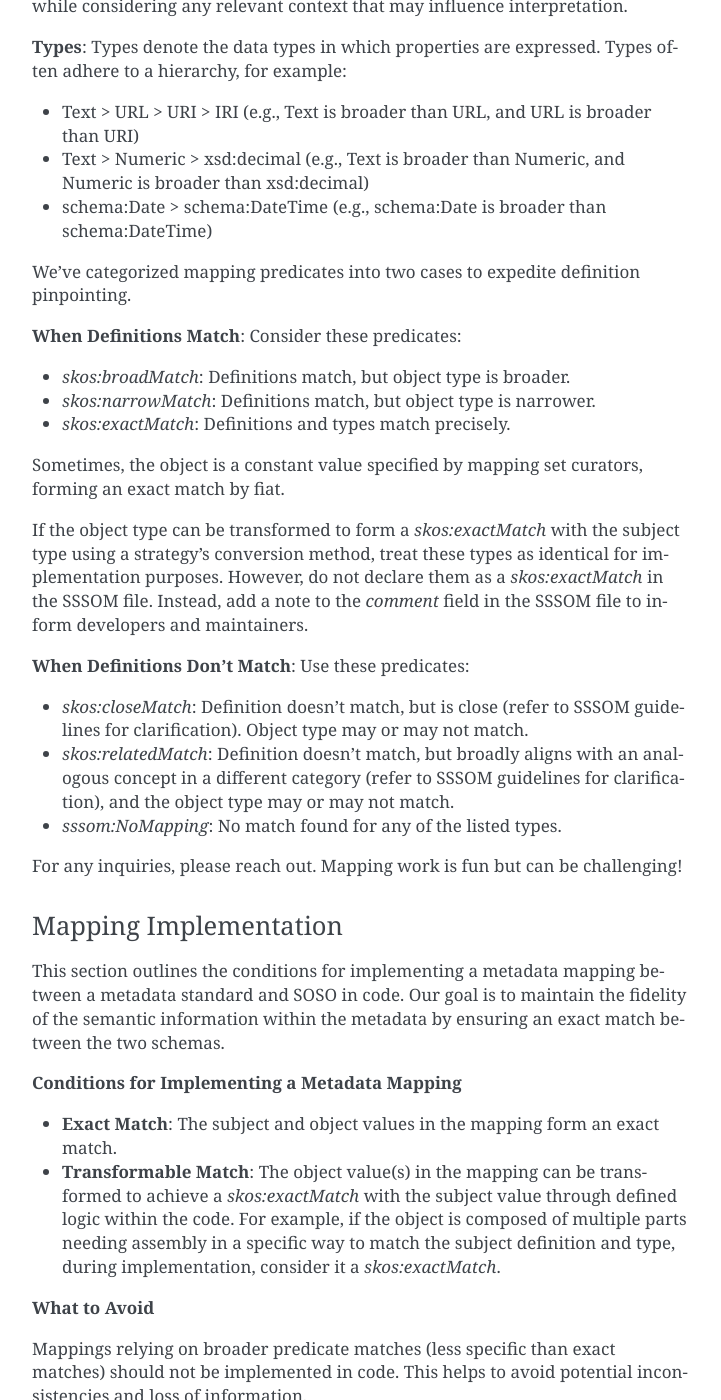
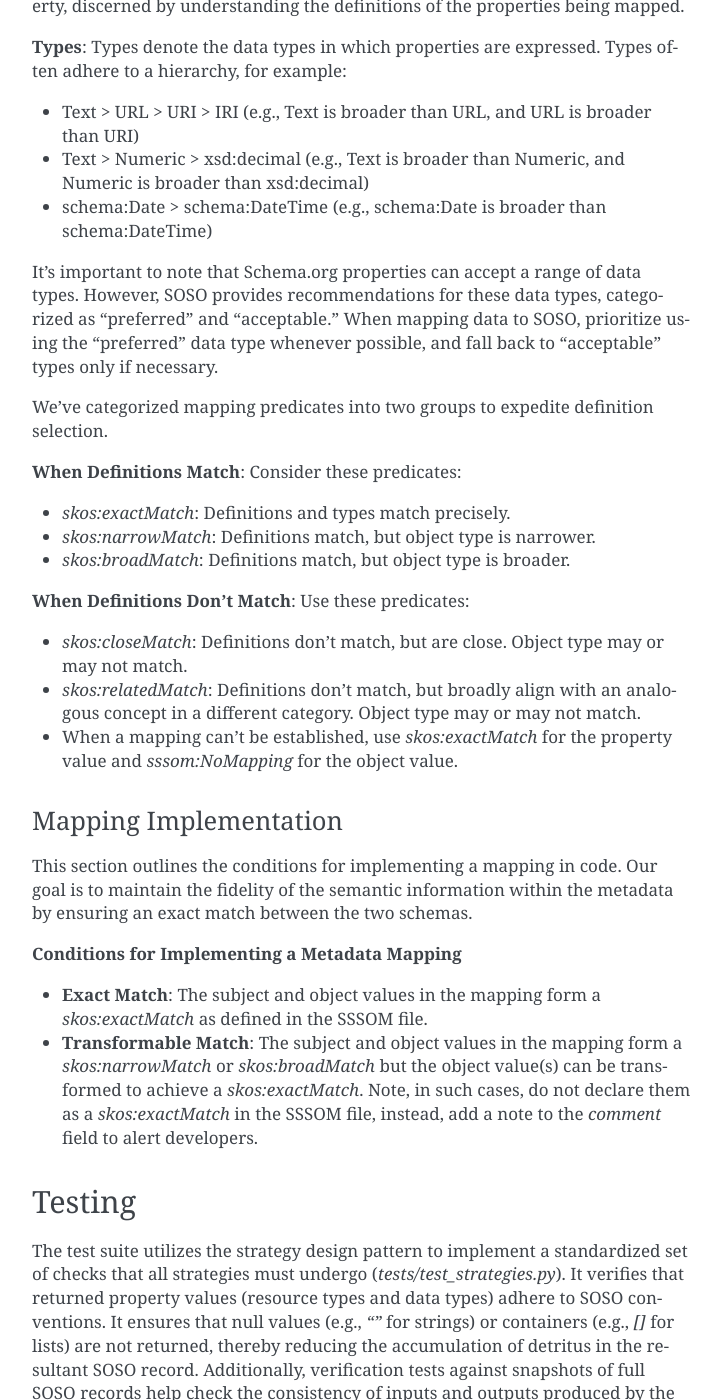
Before and after one commit to clnsmth/soso, a Sphinx documentation site: the page built from docs/source/dev/design.rst, in a window 1280 px wide and 1400 px high, scrolled down 3241 px. Shown: the whole window, without its empty margins (388-1109 px from the left). Built offline with Sphinx 7.4.7, drawn with Linux system fonts in a browser that asks for light colours; some of the changed text lies outside the part shown.

Commit message:
docs: update mapping guidelines
Update mapping guidelines to be more informative and understandable.

```diff
--- a/docs/source/dev/design.rst
+++ b/docs/source/dev/design.rst
@@ -74,9 +74,9 @@
 Predicate Mapping Guidelines
 ~~~~~~~~~~~~~~~~~~~~~~~~~~~~
 
-Our predicate mapping guidelines are based on the `SSSOM guidelines`_, expanding to provide direction for our specific application context. In addition to the SSSOM guidelines, two key factors inform the selection of a mapping predicate: property definition and property type.
+`SSSOM guidelines`_ form the basis of our predicate mapping guidelines. However, we broaden property definitions to include their data types, not only their descriptions. We do this because data types matter to JSON-LD parsers and Schema.org semantics. Therefore, two key factors inform the selection of a mapping predicate: property definition and property type.
 
-**Definitions**: Definitions represent the underlying semantic meaning of a property, discerned by understanding the definitions of the properties being mapped, while considering any relevant context that may influence interpretation.
+**Definitions**: Definitions represent the underlying semantic meaning of a property, discerned by understanding the definitions of the properties being mapped.
 
 **Types**: Types denote the data types in which properties are expressed. Types often adhere to a hierarchy, for example:
 
@@ -84,40 +84,31 @@
 * Text > Numeric > xsd:decimal (e.g., Text is broader than Numeric, and Numeric is broader than xsd:decimal)
 * schema:Date > schema:DateTime (e.g., schema:Date is broader than schema:DateTime)
 
-We've categorized mapping predicates into two cases to expedite definition pinpointing.
+It's important to note that Schema.org properties can accept a range of data types. However, SOSO provides recommendations for these data types, categorized as "preferred" and "acceptable." When mapping data to SOSO, prioritize using the "preferred" data type whenever possible, and fall back to "acceptable" types only if necessary.
+
+We've categorized mapping predicates into two groups to expedite definition selection.
 
 **When Definitions Match**: Consider these predicates:
 
+* `skos:exactMatch`: Definitions and types match precisely.
+* `skos:narrowMatch`: Definitions match, but object type is narrower.
 * `skos:broadMatch`: Definitions match, but object type is broader.
-* `skos:narrowMatch`: Definitions match, but object type is narrower.
-* `skos:exactMatch`: Definitions and types match precisely.
-
-Sometimes, the object is a constant value specified by mapping set curators, forming an exact match by fiat.
-
-If the object type can be transformed to form a `skos:exactMatch` with the subject type using a strategy’s conversion method, treat these types as identical for implementation purposes. However, do not declare them as a `skos:exactMatch` in the SSSOM file. Instead, add a note to the `comment` field in the SSSOM file to inform developers and maintainers.
 
 **When Definitions Don't Match**: Use these predicates:
 
-* `skos:closeMatch`: Definition doesn't match, but is close (refer to SSSOM guidelines for clarification). Object type may or may not match.
-* `skos:relatedMatch`: Definition doesn't match, but broadly aligns with an analogous concept in a different category (refer to SSSOM guidelines for clarification), and the object type may or may not match.
-* `sssom:NoMapping`: No match found for any of the listed types.
-
-For any inquiries, please reach out. Mapping work is fun but can be challenging!
+* `skos:closeMatch`: Definitions don't match, but are close. Object type may or may not match.
+* `skos:relatedMatch`: Definitions don't match, but broadly align with an analogous concept in a different category. Object type may or may not match.
+* When a mapping can't be established, use `skos:exactMatch` for the property value and `sssom:NoMapping` for the object value.
 
 Mapping Implementation
 ~~~~~~~~~~~~~~~~~~~~~~
 
-This section outlines the conditions for implementing a metadata mapping between a metadata standard and SOSO in code. Our goal is to maintain the fidelity of the semantic information within the metadata by ensuring an exact match between the two schemas.
+This section outlines the conditions for implementing a mapping in code. Our goal is to maintain the fidelity of the semantic information within the metadata by ensuring an exact match between the two schemas.
 
 **Conditions for Implementing a Metadata Mapping**
 
-* **Exact Match**: The subject and object values in the mapping form an exact match.
-* **Transformable Match**: The object value(s) in the mapping can be transformed to achieve a `skos:exactMatch` with the subject value through defined logic within the code. For example, if the object is composed of multiple parts needing assembly in a specific way to match the subject definition and type, during implementation, consider it a `skos:exactMatch`.
-
-**What to Avoid**
-
-Mappings relying on broader predicate matches (less specific than exact matches) should not be implemented in code. This helps to avoid potential inconsistencies and loss of information.
-
+* **Exact Match**: The subject and object values in the mapping form a `skos:exactMatch` as defined in the SSSOM file.
+* **Transformable Match**: The subject and object values in the mapping form a `skos:narrowMatch` or `skos:broadMatch` but the object value(s) can be transformed to achieve a `skos:exactMatch`. Note, in such cases, do not declare them as a `skos:exactMatch` in the SSSOM file, instead, add a note to the `comment` field to alert developers.
 
 Testing
 -------
```
